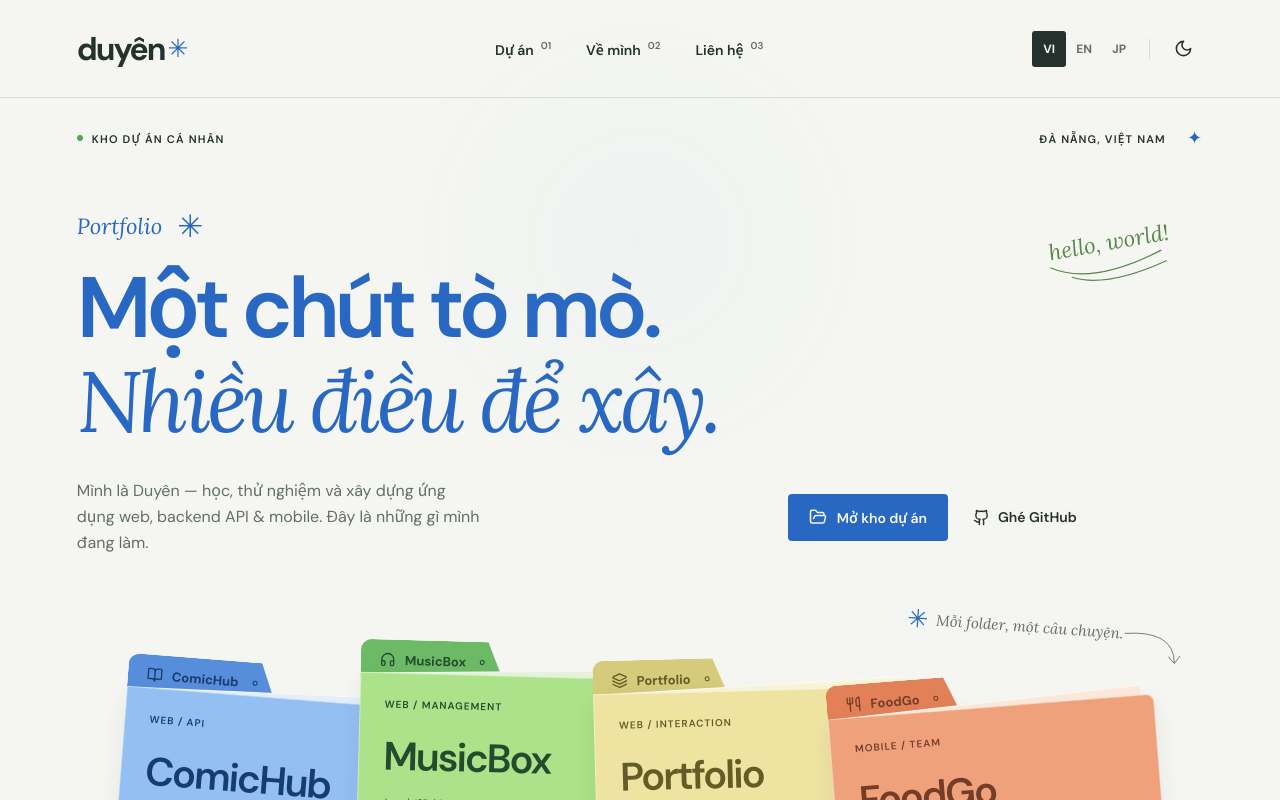
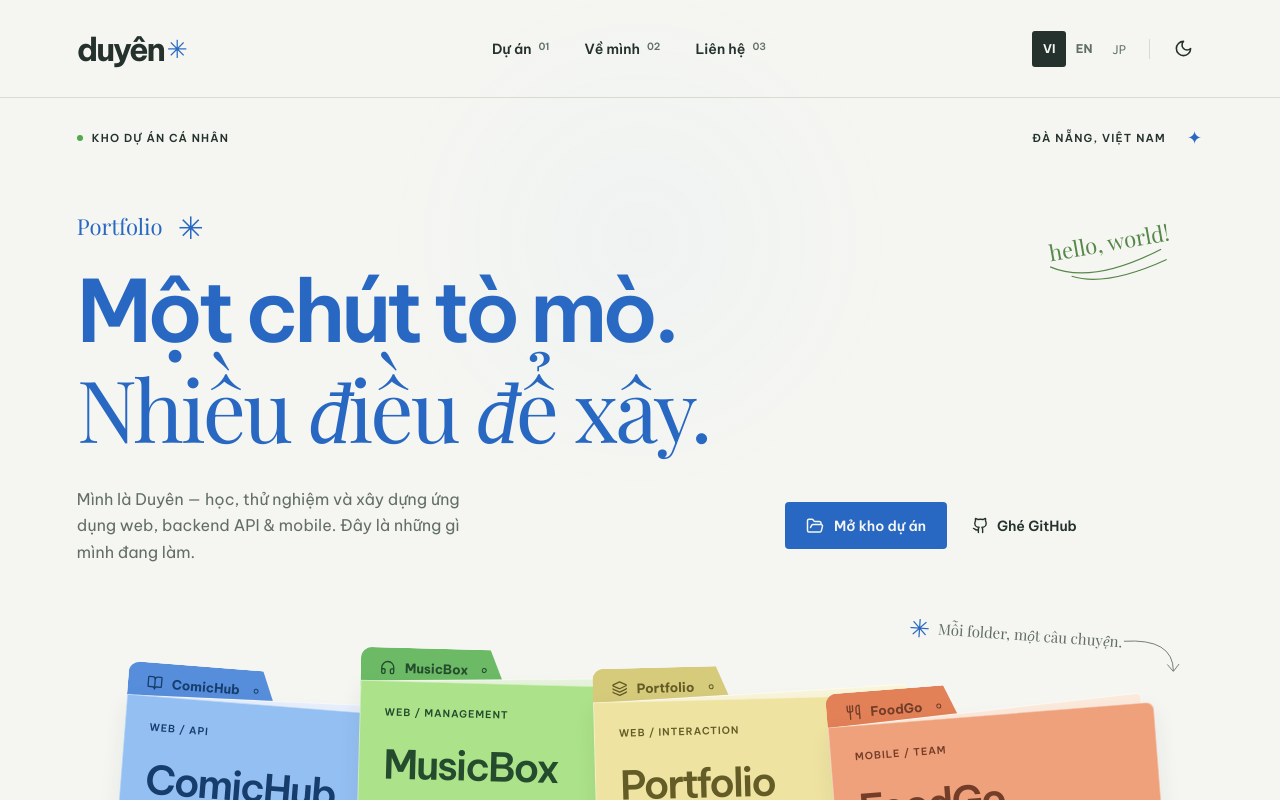
Before and after one commit to duin333/Project-1_Website-of-Personal-Porfolio, a React (Vite) app: page / in a window 1280 px wide. Shown: the top 800 px of the page. Built offline with nearby package versions, Linux system fonts and the light colour scheme.

Commit message:
fix: self-host editorial fonts with complete Vietnamese glyphs

```diff
--- a/src/styles.css
+++ b/src/styles.css
@@ -1,7 +1,5 @@
-@import url("https://fonts.googleapis.com/css2?family=DM+Sans:wght@400;450;500;550;600;650;700;750&family=Lora:ital,wght@0,400;1,400&family=Noto+Sans+JP:wght@400;500;600;700&display=swap");
-
 :root {
-  font-family: "DM Sans", "Noto Sans JP", system-ui, sans-serif;
+  font-family: "Be Vietnam Pro", "Noto Sans JP", system-ui, sans-serif;
   color: #24312c;
   background: #f5f6f2;
   font-synthesis: none;
@@ -86,7 +84,7 @@ p {
   margin: 0;
 }
 em {
-  font-family: "Lora", "Times New Roman", "Noto Sans JP", serif;
+  font-family: "Playfair Display", "Times New Roman", "Noto Sans JP", serif;
   font-weight: 400;
 }
 section[id] {
@@ -264,7 +262,7 @@ section[id] {
   padding-top: 56px;
 }
 .hero-prefix {
-  font-family: "Lora", "Times New Roman", serif;
+  font-family: "Playfair Display", "Times New Roman", serif;
   font-size: 22px;
   font-style: italic;
   color: var(--blue);
@@ -346,7 +344,7 @@ section[id] {
   position: absolute;
   right: 3%;
   top: 78px;
-  font-family: "Lora", "Times New Roman", serif;
+  font-family: "Playfair Display", "Times New Roman", serif;
   font-style: italic;
   color: #57884a;
   font-size: 22px;
@@ -372,7 +370,7 @@ section[id] {
   position: absolute;
   top: -20px;
   right: 80px;
-  font-family: "Lora", "Times New Roman", serif;
+  font-family: "Playfair Display", "Times New Roman", serif;
   font-style: italic;
   font-size: 15px;
   color: var(--muted);
@@ -1218,7 +1216,7 @@ h2 em {
   left: 30px;
   top: -15px;
   font-size: 250px;
-  font-family: "Lora", "Times New Roman", serif;
+  font-family: "Playfair Display", "Times New Roman", serif;
   line-height: 1;
   letter-spacing: -20px;
 }
@@ -1235,7 +1233,7 @@ h2 em {
   position: absolute;
   left: 20px;
   bottom: 20px;
-  font-family: "Lora", "Times New Roman", serif;
+  font-family: "Playfair Display", "Times New Roman", serif;
   font-style: italic;
   font-size: 18px;
   line-height: 1.2;
@@ -1279,7 +1277,7 @@ h2 em {
   position: absolute;
   bottom: -22px;
   right: -23px;
-  font-family: "Lora", "Times New Roman", serif;
+  font-family: "Playfair Display", "Times New Roman", serif;
   font-size: 14px;
   font-style: italic;
   background: #b4ec78;
@@ -2719,3 +2717,14 @@ h2 em {
   .hero h1 { font-size: clamp(32px, 7.5vw, 56px); }
   .hero h1 em { letter-spacing: -1px; }
 }
+
+/* Editorial typography: ship complete Vietnamese subsets with the site. */
+h1, h2 { letter-spacing: -.035em; }
+.hero h1 em { letter-spacing: -.035em; line-height: 1.18; }
+:lang(ja) { font-family: "Noto Sans JP", "Yu Gothic", sans-serif; }
+:lang(ja) .hero h1 em, :lang(ja) em { font-family: "Noto Sans JP", "Yu Gothic", sans-serif; font-style: normal; }
+@media(max-width:760px) {
+  .hero h1 { font-size: clamp(30px, 7.3vw, 54px); letter-spacing: -.045em; }
+  .hero h1 em { letter-spacing: -.04em; }
+  :lang(ja) .hero h1 { font-size: clamp(28px, 6vw, 42px); letter-spacing: -.04em; }
+}
```
Also changed, not shown: package.json (+7 -4 lines), src/main.jsx (+7 -0 lines), 2 other files (tests, documents, lock files or other folders).
